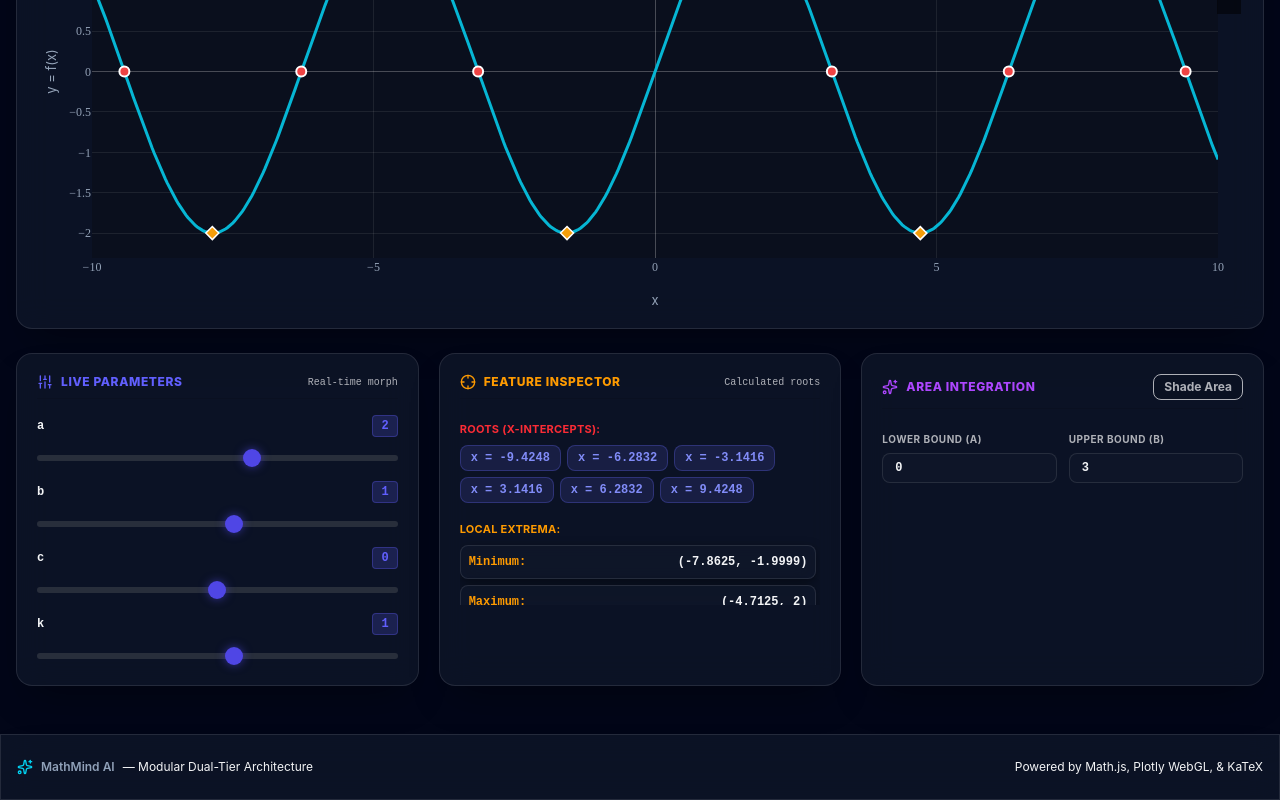
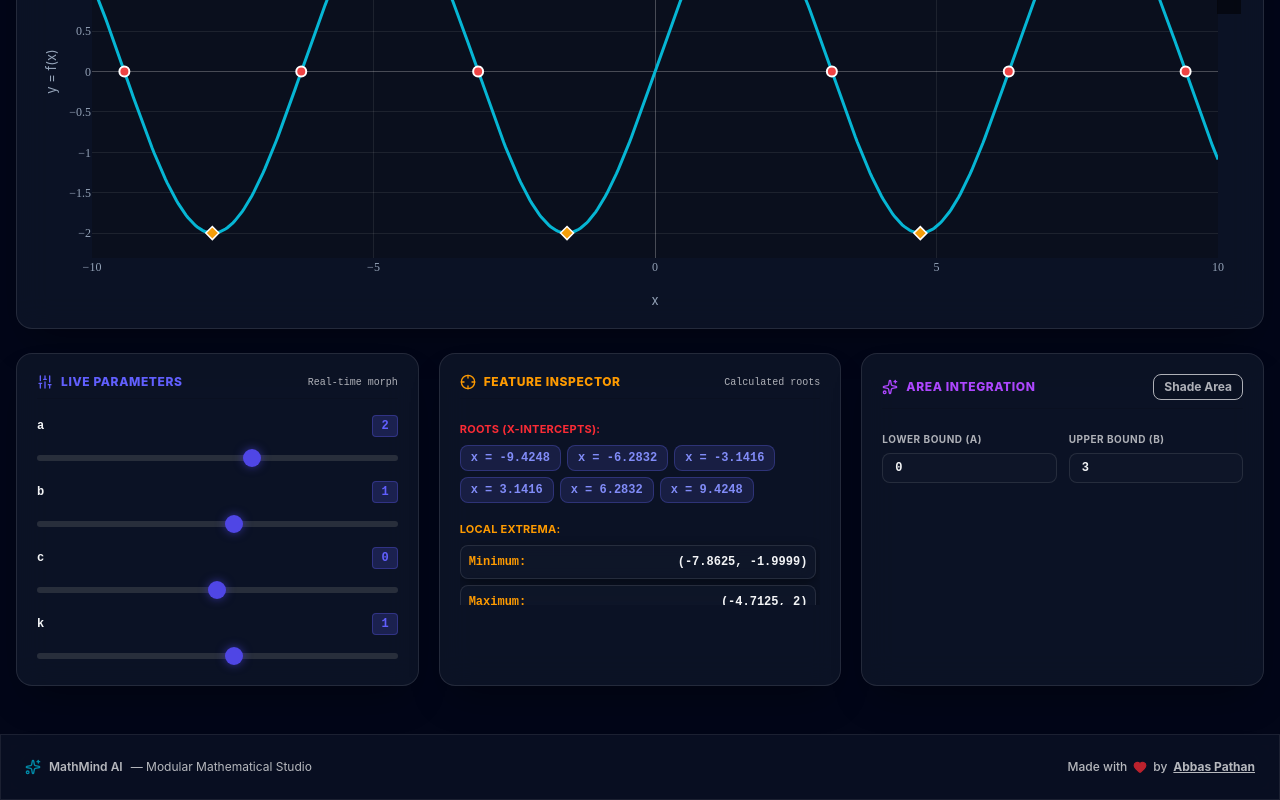
Before and after one commit to darkling10/mathmind, a React (Vite) app: page / in a window 1280 px wide. Shown: the part 564-1364 px from the top of the page. Built offline with nearby package versions, Linux system fonts and the light colour scheme.

Commit message:
feat: add 'Made with ❤️ by Abbas Pathan' footer with GitHub URL

```diff
--- a/src/App.jsx
+++ b/src/App.jsx
@@ -11,7 +11,7 @@ import DocumentationHub from './components/DocumentationHub';
 import PresetLibrary from './components/PresetLibrary';
 import CheatSheetModal from './components/CheatSheetModal';
 import LoadingScreen from './components/LoadingScreen';
-import { Sparkles } from 'lucide-react';
+import { Sparkles, Heart } from 'lucide-react';
 
 export default function App() {
   // Preloader Splash Loading Screen State
@@ -144,14 +144,25 @@ export default function App() {
         )}
 
         {/* Footer */}
-        <footer className="w-full border-t border-white/10 py-6 text-center text-xs text-slate-500 glass-panel mt-auto">
-          <div className="max-w-7xl mx-auto flex flex-col sm:flex-row items-center justify-between px-4 gap-2">
+        <footer className="w-full border-t border-black/10 py-6 text-center text-xs opacity-75 glass-panel mt-auto">
+          <div className="max-w-7xl mx-auto flex flex-col sm:flex-row items-center justify-between px-6 gap-3">
             <div className="flex items-center gap-2">
-              <Sparkles className="w-4 h-4 text-cyan-400" />
-              <span className="font-semibold text-slate-400">MathMind AI</span> — Modular Dual-Tier Architecture
+              <Sparkles className="w-4 h-4 text-cyan-500" />
+              <span className="font-semibold">MathMind AI</span> — Modular Mathematical Studio
             </div>
-            <div className="flex items-center gap-1">
-              <span>Powered by Math.js, Plotly WebGL, & KaTeX</span>
+
+            <div className="flex items-center gap-1.5 font-medium">
+              <span>Made with</span>
+              <Heart className="w-3.5 h-3.5 text-red-500 fill-red-500 inline" />
+              <span>by</span>
+              <a
+                href="https://github.com/darkling10/"
+                target="_blank"
+                rel="noopener noreferrer"
+                className="font-bold underline hover:text-cyan-400 transition-colors"
+              >
+                Abbas Pathan
+              </a>
             </div>
           </div>
         </footer>
```
